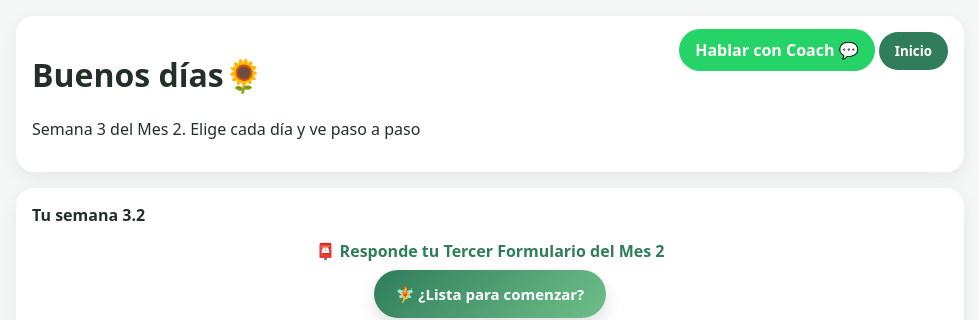
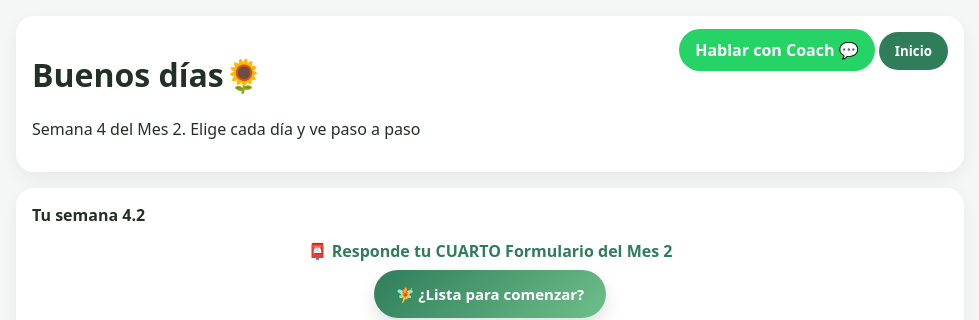
Before and after one commit to lua66/Plan-Bienestar-M2, a plain HTML site: page index.html in a window 1280 px wide. Shown: the top 320 px of the page, without its empty margins (150-1129 px from the left). Drawn offline with Linux system fonts and the light colour scheme.

Commit message:
Update week number and content in index.html
Updated week number and messages in the HTML structure.

```diff
--- a/index.html
+++ b/index.html
@@ -20,7 +20,7 @@
   <div class="card topbar">
     <div class="brand">
       <h1>Buenos días🌻</h1>
-      <p>Semana 3 del Mes 2. Elige cada día y ve paso a paso</p>
+      <p>Semana 4 del Mes 2. Elige cada día y ve paso a paso</p>
     </div>
 
     <div class="actions">
@@ -36,11 +36,11 @@
 
     <!-- HOME -->
     <div class="card" id="homeCard">
-      <strong>Tu semana 3.2</strong>
+      <strong>Tu semana 4.2</strong>
 
       <div class="commitTop">
         <div class="commitGlow">
-        📮 Responde tu Tercer Formulario del Mes 2
+        📮 Responde tu CUARTO Formulario del Mes 2
         </div>
         <button class="commitBtn" id="openCommit">
           🧚 ¿Lista para comenzar?
```
